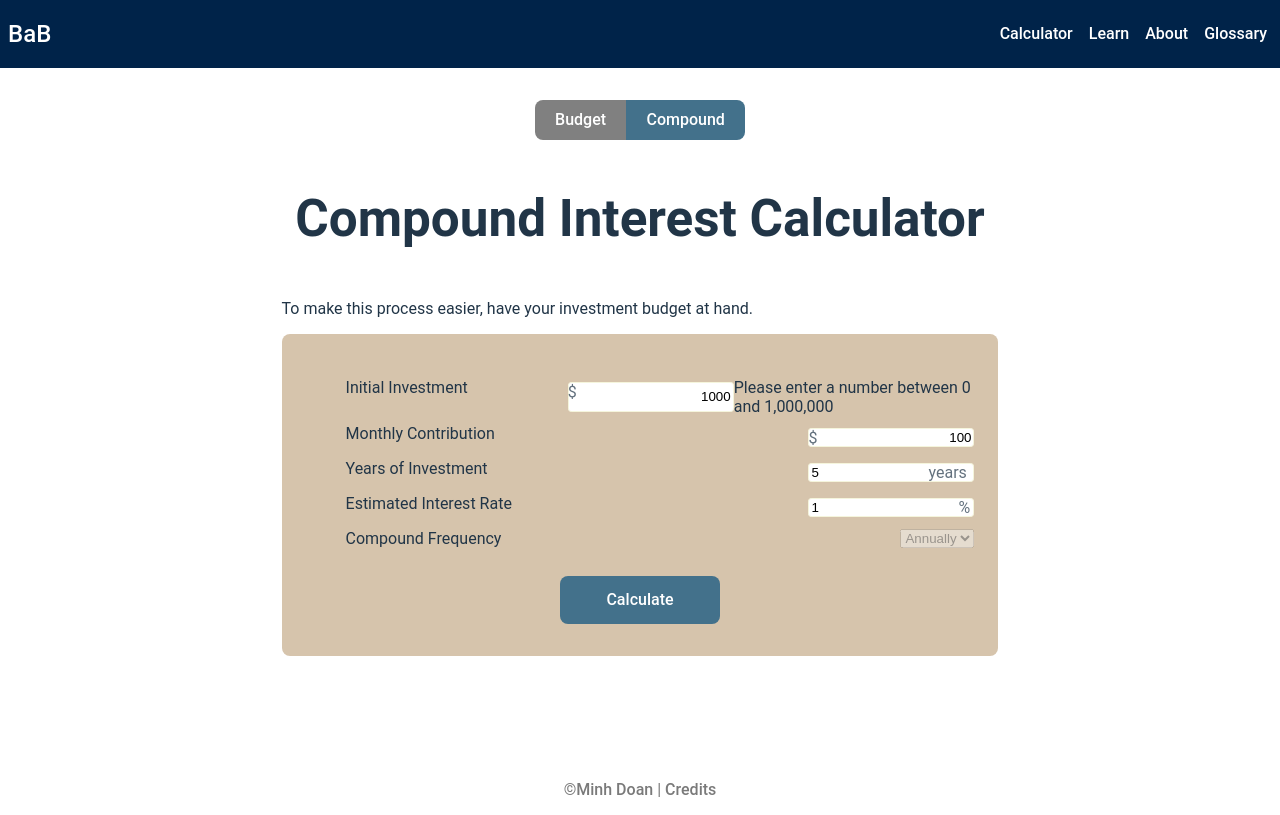
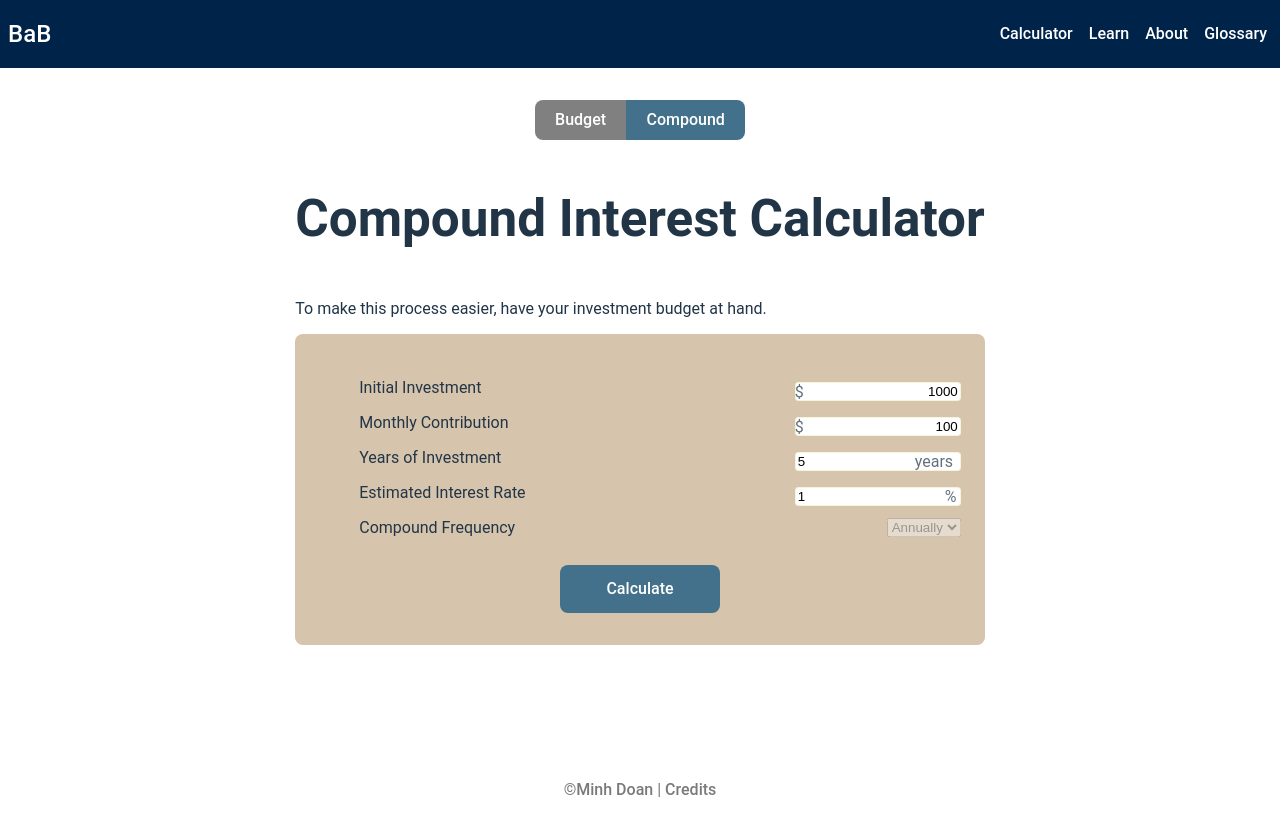
Before and after one commit to doanaminh/build-a-budget, a React (Vite) app in the folder client/: page /calculator in a window 1280 px wide. Both pictures are taken after a click on the button "Compound". Built offline with nearby package versions, Linux system fonts and the light colour scheme; a web font is replaced by a local one.

Commit message:
logic to limit inputs of calculator

```diff
--- a/client/src/pages/CompoundCalculator.tsx
+++ b/client/src/pages/CompoundCalculator.tsx
@@ -64,7 +64,6 @@ export default function () {
                     trimZero(investments.initialInvestment.toString())
                   )}
                 />
-                <span>{`Please enter a number between 0 and 1,000,000`}</span>
               </li>
               <li>
                 <InputField
```
